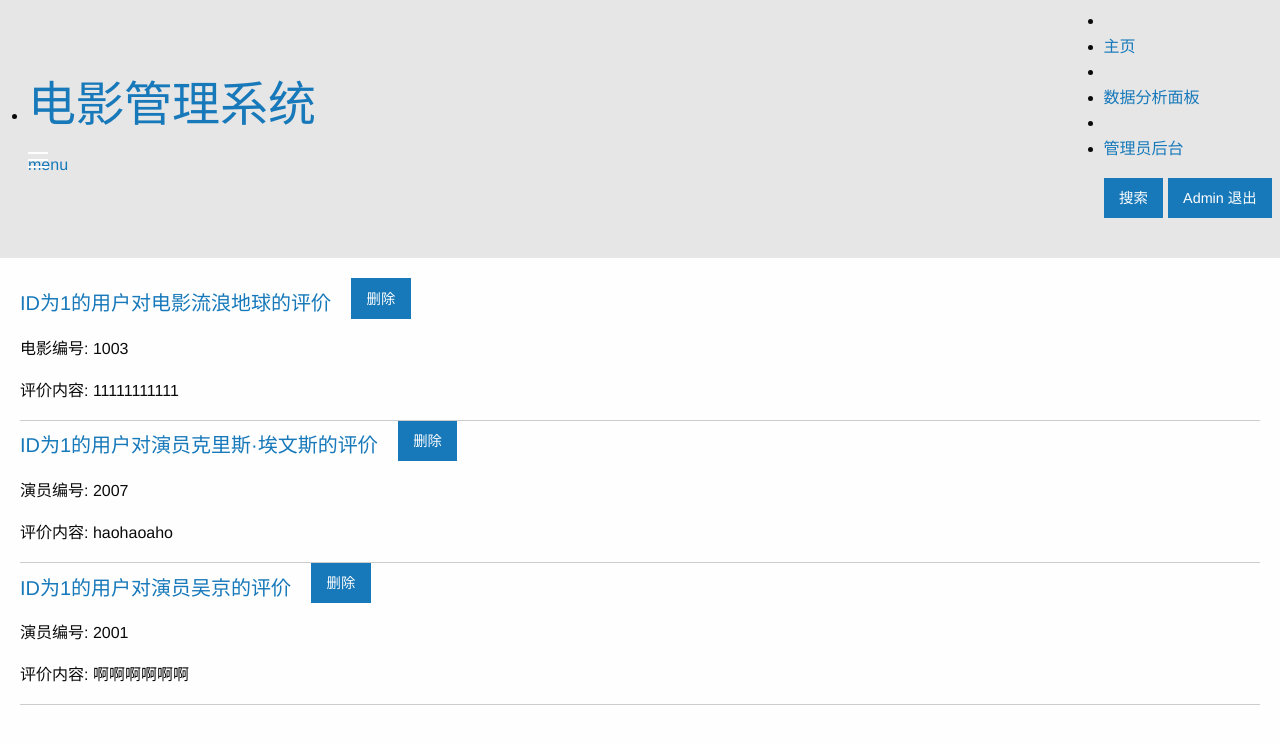
After one commit to Dujsjs/RUC_movie_project, a Flask app: page /admin_comment_page in a window 1280 px wide. The commit adds this page. Shown: the top 744 px of the page. Run offline with Flask 3, Linux system fonts and the light colour scheme; a user stored in the database is signed in; some libraries are stand-ins or nearby versions.

Commit message:
最终版

```diff
--- a/app.py
+++ b/app.py
@@ -7,7 +7,7 @@ from flask import request, url_for, redirect, flash, jsonify
 # from wtforms.validators import DataRequired, Length
 from datetime import datetime
 from flask_sqlalchemy import SQLAlchemy
-from sqlalchemy import create_engine, func
+from sqlalchemy import create_engine, func, and_
 from sqlalchemy.orm import joinedload, sessionmaker
 from werkzeug.security import generate_password_hash, check_password_hash
 from flask_login import LoginManager, UserMixin, login_user, login_required, logout_user
@@ -80,14 +80,16 @@ class Mv_Act(movie_db.Model):
     mv_id = movie_db.Column(movie_db.Integer, nullable = False)
 
 class Mv_User(movie_db.Model):
-    mv_rate= movie_db.Column(movie_db.Float, nullable = False, primary_key=True)  #用户在系统中的评分
-    username = movie_db.Column(movie_db.String(10), nullable = False)
-    mv_id = movie_db.Column(movie_db.Integer, nullable = False)
+    mv_comment= movie_db.Column(movie_db.String(1000), nullable = False)  #用户评价
+    mv_name = movie_db.Column(movie_db.String(20), nullable = False)
+    user_id = movie_db.Column(movie_db.String(20), nullable = False, primary_key=True)
+    mv_id = movie_db.Column(movie_db.String(20), nullable = False, primary_key=True)
 
 class Act_User(movie_db.Model):
-    act_rate = movie_db.Column(movie_db.Float, nullable = False, primary_key=True) #用户在系统中的评分
-    username = movie_db.Column(movie_db.String(10), nullable = False)
-    act_id = movie_db.Column(movie_db.Integer, nullable = False)
+    act_comment = movie_db.Column(movie_db.String(1000), nullable = False,) #用户评价
+    act_name = movie_db.Column(movie_db.String(20), nullable = False)
+    user_id = movie_db.Column(movie_db.String(20), nullable = False, primary_key=True)
+    act_id = movie_db.Column(movie_db.String(20), nullable = False, primary_key=True)
 
 #以下为相关装饰器及其对应函数：
 @app.cli.command('drill_data')
@@ -341,13 +343,38 @@ def demo():
 @login_required #用于视图保护
 def demo_mv():
     rst = Movie_info.query.all()
-    return render_template('admin_mv_page.html', rst_movies = rst)
+
+    act_rst = {}
+    for mv_element in rst:
+        mv_id = mv_element.mv_id
+        act_que = movie_db.session.query(Actor_info.act_name).join(Mv_Act, Mv_Act.act_id == Actor_info.act_id).filter(Mv_Act.mv_id == mv_id).all()
+        act_list = [temp for temp in act_que]
+        unique_act_list = list(set(act_list))
+        act_rst[mv_id] = unique_act_list
+
+    return render_template('admin_mv_page.html', rst_movies = rst, rst_acts = act_rst)
 
 @app.route('/admin_act_page', methods = ['GET'])
 @login_required #用于视图保护
 def demo_act():
     rst = Actor_info.query.all()
-    return render_template('admin_act_page.html', rst_actors = rst)
+
+    mv_rst = {}
+    for act_element in rst:
+        act_id = act_element.act_id
+        mv_que = movie_db.session.query(Movie_info.mv_name).join(Mv_Act, Mv_Act.mv_id == Movie_info.mv_id).filter(Mv_Act.act_id == act_id).all()
+        mv_list = [temp for temp in mv_que]
+        unique_mv_list = list(set(mv_list))
+        mv_rst[act_id] = unique_mv_list
+
+    return render_template('admin_act_page.html', rst_actors = rst, rst_mvs = mv_rst)
+
+@app.route('/admin_comment_page', methods = ['GET'])
+@login_required #用于视图保护
+def comment_demo():
+    mv_cmt = Mv_User.query.all()
+    act_cmt = Act_User.query.all()
+    return render_template('admin_comment_page.html', mv_cmt = mv_cmt, act_cmt = act_cmt)
 
 @app.route('/admin_add_mv', methods = ['GET', 'POST'])
 @login_required #用于视图保护
@@ -564,3 +591,57 @@ def find_act():
         act_list = [(row[2], "(" + row[1] + ")") for row in act_rst]  #返回演员名称和身份
 
         return jsonify({'result': act_list})
+
+@app.route('/user_comment_mv', methods = ['POST'])
+def comment_mv():
+    if request.method == 'POST':
+        mv_id = request.form['mv_id']
+        user_id = request.form['user_id']
+        content = request.form['mv_comment']
+        mv_name = request.form['mv_name']
+
+        rst = Mv_User.query.filter(and_(Mv_User.mv_id == mv_id, Mv_User.user_id == user_id)).first()
+
+        if rst is not None:
+            rst.mv_comment = content
+            movie_db.session.commit()
+        else:
+            temp_mv_user = Mv_User(user_id = user_id, mv_id = mv_id, mv_comment = content, mv_name = mv_name)
+            movie_db.session.add(temp_mv_user)
+            movie_db.session.commit()
+        return redirect(url_for('index'))
+
+@app.route('/user_comment_act', methods = ['POST'])
+def comment_act():
+    if request.method == 'POST':
+        act_id = request.form['act_id']
+        user_id = request.form['user_id']
+        content = request.form['act_comment']
+        act_name = request.form['act_name']
+
+        rst = Act_User.query.filter(and_(Act_User.act_id == act_id, Act_User.user_id == user_id)).first()
+
+        if rst is not None:
+            rst.act_comment = content
+            movie_db.session.commit()
+        else:
+            temp_act_user = Act_User(user_id = user_id, act_id = act_id, act_comment = content, act_name = act_name)
+            movie_db.session.add(temp_act_user)
+            movie_db.session.commit()
+        return redirect(url_for('index'))
+
+@app.route('/delete_mv_comment', methods = ['POST'])
+def delete_mv_comment():
+    mv_id = request.form['mv_id']
+    user_id = request.form['user_id']
+    Mv_User.query.filter(and_(Mv_User.mv_id == mv_id, Mv_User.user_id == user_id)).delete()
+    movie_db.session.commit()
+    return redirect(url_for('comment_demo'))
+
+@app.route('/delete_act_comment', methods = ['POST'])
+def delete_act_comment():
+    act_id = request.form['act_id']
+    user_id = request.form['user_id']
+    Act_User.query.filter(and_(Act_User.act_id == act_id, Act_User.user_id == user_id)).delete()
+    movie_db.session.commit()
+    return redirect(url_for('comment_demo'))
--- a/templates/admin_act_page.html
+++ b/templates/admin_act_page.html
@@ -262,7 +262,11 @@
                 <p>演员编号: {{ actor.act_id }}</p>
                 <p>演员性别: {{ actor.gender }}</p>
                 <p>演员国籍: {{ actor.act_country }}</p>
-                <p>参演过的电影: </p>
+                <p>主要参演电影: {% for key, value in rst_mvs.items() %}
+                    {% if key == actor.act_id %}
+                      {{ value }}
+                    {% endif %}
+                  {% endfor %}</p>
                 </div>
             </div>
         </li>
--- /dev/null
+++ b/templates/admin_comment_page.html
@@ -0,0 +1,149 @@
+{% if current_user.is_authenticated %}
+{% if current_user.get_id() == "1" %}
+{% extends 'mainpage_base.html' %}
+
+{% block 图片展示 %}
+<style>
+    .image-limit
+    {
+      max-width: 390px;
+      max-height: 260px;
+    }
+
+    .accordion-navigation
+    {
+      border-bottom: 1px solid #ccc; /* 添加底部边框，可以根据需要调整颜色和宽度 */
+    }
+
+    .row_container
+    {
+        display: flex;
+        justify-content: space-between;
+        align-items: center;
+    }
+</style>
+
+<div style="padding:20px;">
+    <ul class="accordion" data-accordion>
+      {% for temp1 in mv_cmt %}
+        <li class="accordion-navigation">
+          <a href="#demo_mv_{{ loop.index }}">
+            <div class="row_container">
+              <h5>ID为{{ temp1.user_id }}的用户对电影{{ temp1.mv_name }}的评价</h5>
+              <ul class="button-group radius">
+                <button type="button" class="button round small" data-reveal-id="comment_mv_{{ loop.index }}">删除</button>
+              </ul>
+            </div>
+          </a>
+
+          <div id="demo_mv_{{ loop.index }}" class="content">
+            <div class="panel radius">
+              <p>电影编号: {{ temp1.mv_id }}</p>
+              <p>评价内容: {{ temp1.mv_comment }}</p>
+            </div>
+          </div>
+
+          <div id="comment_mv_{{ loop.index }}" class="reveal-modal medium" data-reveal>
+            <form class="comment_mv_Form" action="/delete_mv_comment" method="post">
+                <br>
+                <div data-alert class="alert-box warning">
+                    <strong>提示：</strong>请再次确认！
+                    <a href="#" class="close">&times;</a>
+                </div>
+
+                <label for="mv_id">电影ID：</label>
+                <input type="text" id="mv_id" name="mv_id" value="{{ temp1.mv_id }}" readonly><br>
+
+                <label for="user_id">用户ID：</label>
+                <input type="text" id="user_id" name="user_id" value="{{ temp1.user_id }}" readonly><br>
+
+                <label for="mv_comment">评价内容：</label>
+                <input type="text" id="mv_comment" name="mv_comment" value="{{ temp1.mv_comment }}" readonly><br>
+                <input class="button" type = "submit" name = "delete_comment_mv" value="删除">
+                <a class="close-reveal-modal">&times;</a>  <!--这是关闭窗口的按钮-->
+            </form>
+          </div>
+
+        </li>
+      {% endfor %}
+
+      {% for temp2 in act_cmt %}
+          <li class="accordion-navigation">
+            <a href="#demo_act_{{ loop.index }}">
+              <div class="row_container">
+                <h5>ID为{{ temp2.user_id }}的用户对演员{{ temp2.act_name }}的评价</h5>
+                <ul class="button-group radius">
+                  <button type="button" class="button round small" data-reveal-id="comment_act_{{ loop.index }}">删除</button>
+                </ul>
+              </div>
+            </a>
+
+            <div id="demo_act_{{ loop.index }}" class="content">
+              <div class="panel radius">
+                <p>演员编号: {{ temp2.act_id }}</p>
+                <p>评价内容: {{ temp2.act_comment }}</p>
+              </div>
+            </div>
+
+            <div id="comment_act_{{ loop.index }}" class="reveal-modal medium" data-reveal>
+              <form class="comment_act_Form" action="/delete_act_comment" method="post">
+                  <br>
+                  <div data-alert class="alert-box warning">
+                      <strong>提示：</strong>请再次确认！
+                      <a href="#" class="close">&times;</a>
+                  </div>
+
+                  <label for="act_id">演员ID：</label>
+                  <input type="text" id="act_id" name="act_id" value="{{ temp2.act_id }}" readonly><br>
+
+                  <label for="user_id">用户ID：</label>
+                  <input type="text" id="user_id" name="user_id" value="{{ temp2.user_id }}" readonly><br>
+
+                  <label for="mv_comment">评价内容：</label>
+                  <input type="text" id="mv_comment" name="mv_comment" value="{{ temp2.act_comment }}" readonly><br>
+                  <input class="button" type = "submit" name = "delete_comment_act" value="删除">
+                  <a class="close-reveal-modal">&times;</a>  <!--这是关闭窗口的按钮-->
+              </form>
+            </div>
+
+          </li>
+        {% endfor %}
+    </ul>
+</div>
+{% endblock 图片展示 %}
+
+{% else %}
+<head>
+    <meta charset="utf-8">
+    <meta name="viewport" content="width=device-width, initial-scale=1.0">
+    <title>电影管理系统</title>
+    <link rel="stylesheet" href="https://cdnjs.cloudflare.com/ajax/libs/foundation/5.5.3/css/normalize.min.css">
+    <link rel="stylesheet" href="https://cdnjs.cloudflare.com/ajax/libs/foundation/5.5.3/css/foundation.min.css">
+    <link href='https://cdnjs.cloudflare.com/ajax/libs/foundicons/3.0.0/foundation-icons.css' rel='stylesheet' type='text/css'>
+    <script src="https://cdn.staticfile.org/jquery/2.1.1/jquery.min.js"></script>
+    <script src="https://cdn.staticfile.org/foundation/5.5.3/js/foundation.min.js"></script>
+    <script src="https://cdnjs.cloudflare.com/ajax/libs/modernizr/2.8.3/modernizr.min.js"></script>
+
+    <style>
+      /* 使用 CSS 样式规则 */
+      .custom-image {
+        width: 690px;
+        height: 480px;
+      }
+    </style>
+</head>
+<div style="padding:20px">
+    <h3>非法访问，请您立刻返回！</h3>
+    <ul class="button-group round">
+        <li><button type="button" class="button" onclick="redirectToMainPage()">返回</button></li>
+    </ul>
+</div>
+
+<script>
+    function redirectToMainPage()
+    {
+        window.location.href = '/'; //这里写装饰器函数的URL
+    }
+</script>
+{% endif %}
+{% endif %}
--- a/templates/admin_mv_page.html
+++ b/templates/admin_mv_page.html
@@ -388,7 +388,11 @@
                     <p>网络评分: {{ movie.online_rate }}</p>
                     <p>评论数量: {{ movie.comments_num }}</p>
                     <p>影片时长: {{ movie.duration }}</p>
-                    <p>参演人员:</p>
+                    <p>主要参演人员:{% for key, value in rst_acts.items() %}
+                        {% if key == movie.mv_id %}
+                          {{ value }}
+                        {% endif %}
+                      {% endfor %}</p>
 
                     <div id="delete_{{ loop.index }}" class="reveal-modal medium" data-reveal>
                         <form class="mv_delete_Form" action="/admin_delete_mv" method="post">
```
Also changed, not shown: templates/admin_page.html (+7 -0 lines), templates/search_act.html (+42 -1 lines), templates/search_mv.html (+42 -1 lines), data.db.
